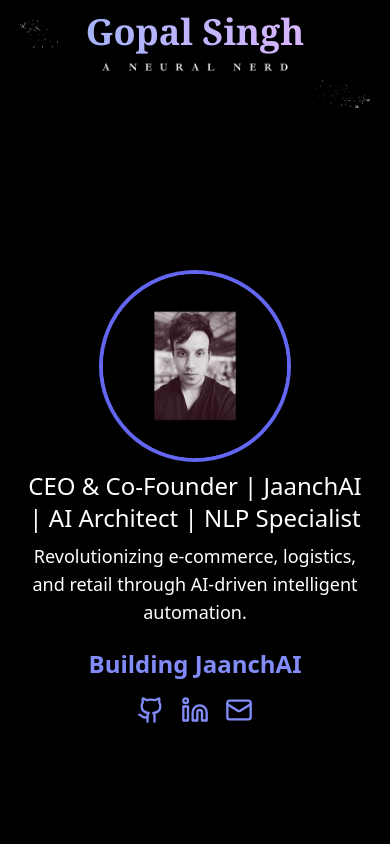
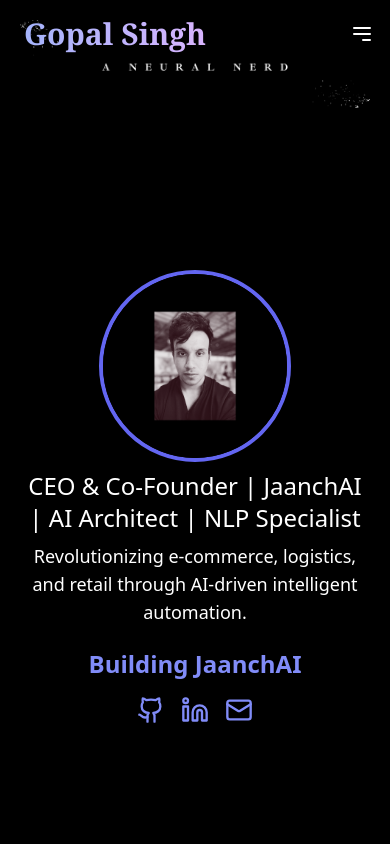
Before and after one commit to Akshay594/the-great-portfolio, a React (Create React App) app: page / in a window 390 px wide. Shown: the top 844 px of the page. Built offline with nearby package versions, Linux system fonts and the light colour scheme.

Commit message:
added a blog section

```diff
--- a/src/components/Header.js
+++ b/src/components/Header.js
@@ -3,6 +3,7 @@
 
 const Header = () => {
   const [isScrolled, setIsScrolled] = useState(false);
+  const [isMobileMenuOpen, setIsMobileMenuOpen] = useState(false);
   const location = useLocation();
 
   useEffect(() => {
@@ -14,24 +15,30 @@
   }, []);
 
   const navItems = [
-    // { name: 'Home', path: '/' },
-    // { name: 'Blog', path: '/blog' },
-    // { name: 'Techs', path: '/techs' },
-    // { name: 'Contact', path: '/contact' },
+    { name: 'Home', path: '/' },
+    { name: 'Blog', path: '/blog' },
   ];
 
-  const leftNavItems = navItems.slice(0, Math.ceil(navItems.length / 2));
-  const rightNavItems = navItems.slice(Math.ceil(navItems.length / 2));
+  const toggleMobileMenu = () => {
+    setIsMobileMenuOpen(!isMobileMenuOpen);
+  };
 
   return (
-    <header className={`py-8 px-6 md:px-12 fixed top-0 w-full z-10 transition-all duration-300 ${
+    <header className={`py-4 md:py-8 px-4 md:px-12 fixed top-0 w-full z-10 transition-all duration-300 ${
       isScrolled ? 'bg-gray-900 bg-opacity-90 shadow-lg' : 'bg-transparent'
     }`}>
-      <div className="max-w-screen-xl mx-auto flex items-center justify-between relative">
-        {/* Navigation Menu */}
-        <nav className="hidden md:block flex-1">
-          <ul className="flex justify-start space-x-16 text-lg">
-            {leftNavItems.map((item) => (
+      <div className="max-w-screen-xl mx-auto flex items-center justify-between">
+        {/* Left-aligned Title */}
+        <h1 className="text-3xl md:text-5xl font-bold ml-2 md:ml-6">
+          <Link to="/" className="font-serif text-transparent bg-clip-text bg-gradient-to-r from-indigo-300 to-purple-300 hover:from-indigo-200 hover:to-purple-200 transition-all duration-300 hover:scale-105">
+            Gopal Singh
+          </Link>
+        </h1>
+
+        {/* Desktop Navigation Menu */}
+        <nav className="hidden md:block">
+          <ul className="flex justify-end space-x-12 mr-24 text-lg">
+            {navItems.map((item) => (
               <li key={item.name}>
                 <Link
                   to={item.path}
@@ -49,34 +56,75 @@
           </ul>
         </nav>
 
-        {/* Center Title */}
-        <h1 className="text-4xl md:text-5xl font-bold text-center absolute left-1/2 transform -translate-x-1/2 whitespace-nowrap">
-          <Link to="/" className="font-serif text-transparent bg-clip-text bg-gradient-to-r from-indigo-300 to-purple-300 hover:from-indigo-200 hover:to-purple-200 transition-all duration-300 hover:scale-105">
-            Gopal Singh
-          </Link>
-        </h1>
+        {/* Mobile Menu Button */}
+        <button
+          className="md:hidden text-white focus:outline-none"
+          onClick={toggleMobileMenu}
+        >
+          <svg
+            className="w-6 h-6"
+            fill="none"
+            stroke="currentColor"
+            viewBox="0 0 24 24"
+            xmlns="http://www.w3.org/2000/svg"
+          >
+            <path
+              strokeLinecap="round"
+              strokeLinejoin="round"
+              strokeWidth="2"
+              d="M4 6h16M4 12h16m-7 6h7"
+            ></path>
+          </svg>
+        </button>
 
-        {/* Right-side Navigation */}
-        <nav className="hidden md:block flex-1">
-          <ul className="flex justify-end space-x-24 text-lg">
-            {rightNavItems.map((item) => (
+        {/* Mobile Menu */}
+        <div
+          className={`fixed top-0 right-0 bottom-0 w-64 bg-gray-900 bg-opacity-95 transform ${
+            isMobileMenuOpen ? 'translate-x-0' : 'translate-x-full'
+          } transition-transform duration-300 ease-in-out z-20`}
+        >
+          <div className="flex justify-end p-4">
+            <button
+              className="text-white focus:outline-none"
+              onClick={toggleMobileMenu}
+            >
+              <svg
+                className="w-6 h-6"
+                fill="none"
+                stroke="currentColor"
+                viewBox="0 0 24 24"
+                xmlns="http://www.w3.org/2000/svg"
+              >
+                <path
+                  strokeLinecap="round"
+                  strokeLinejoin="round"
+                  strokeWidth="2"
+                  d="M6 18L18 6M6 6l12 12"
+                ></path>
+              </svg>
+            </button>
+          </div>
+          <nav className="mt-8">
+            <ul className="space-y-4">
+              {navItems.map((item) => (
                 <li key={item.name}>
                   <Link
                     to={item.path}
-                  className={`relative px-3 py-2 transition-all duration-300 ${
+                    className={`block px-4 py-2 text-lg ${
                       location.pathname === item.path
                         ? 'text-indigo-300 font-semibold'
                         : 'text-gray-300'
-                  } hover:text-indigo-200 font-medium text-white group`}
+                    } hover:text-indigo-200 transition-colors duration-300`}
+                    onClick={toggleMobileMenu}
                   >
                     {item.name}
-                  <span className="absolute bottom-0 left-0 w-full h-0.5 bg-indigo-400 transform scale-x-0 transition-transform duration-300 origin-left group-hover:scale-x-100" />
                   </Link>
                 </li>
               ))}
             </ul>
           </nav>
         </div>
+      </div>
     </header>
   );
 };
```
Lines whose indentation alone changed are shown as unchanged.
